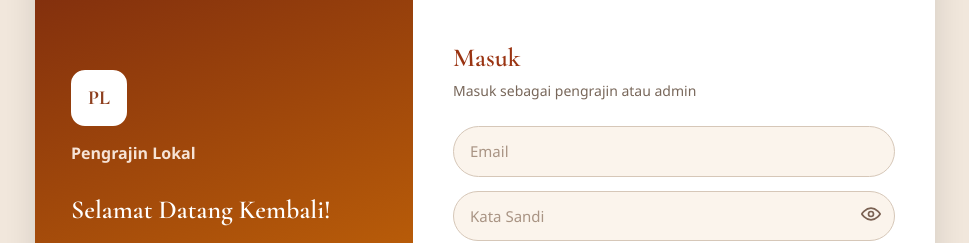
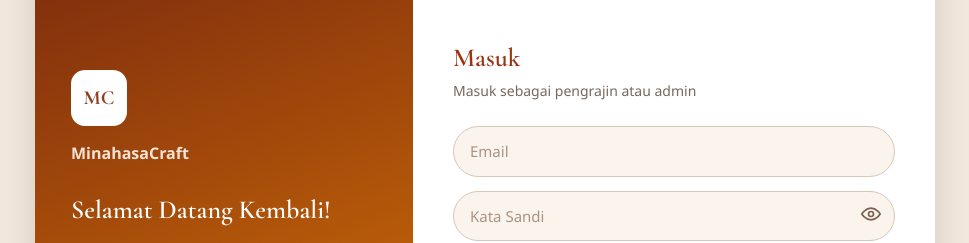
Before and after one commit to David0405-unk/produklokal, a React (Vite) app: page /login in a window 1280 px wide. Shown: the part 184-427 px from the top of the page, without its empty margins (155-1124 px from the left). Built offline with nearby package versions, Linux system fonts and the light colour scheme.

Commit message:
update nama apk

```diff
--- a/src/components/Navbar.jsx
+++ b/src/components/Navbar.jsx
@@ -46,9 +46,9 @@ function Navbar({ role }) {
   return (
     <header className="topbar">
       <div className="topbar-brand">
-        <div className="brand-logo">PL</div>
+        <div className="brand-logo">MC</div>
         <div>
-          <div className="brand-name">Pengrajin Lokal</div>
+          <div className="brand-name">MinahasaCraft</div>
           <div className="brand-sub">Sulawesi Utara</div>
         </div>
       </div>
--- a/src/pages/Login.jsx
+++ b/src/pages/Login.jsx
@@ -38,8 +38,8 @@ function Login() {
     <div className="auth-page">
       <div className="auth-card">
         <div className="auth-left">
-          <div className="auth-logo">PL</div>
-          <div className="auth-brand">Pengrajin Lokal</div>
+          <div className="auth-logo">MC</div>
+          <div className="auth-brand">MinahasaCraft</div>
           <h1 className="auth-welcome">Selamat Datang Kembali!</h1>
           <p className="auth-tagline">Masuk untuk mengelola produk kerajinan dan profil Anda.</p>
           <Link to="/register" className="btn-outline-white">Daftar</Link>
--- a/src/pages/Register.jsx
+++ b/src/pages/Register.jsx
@@ -41,8 +41,8 @@ function Register() {
     <div className="auth-page">
       <div className="auth-card">
         <div className="auth-left">
-          <div className="auth-logo">PL</div>
-          <div className="auth-brand">Pengrajin Lokal</div>
+          <div className="auth-logo">MC</div>
+          <div className="auth-brand">MinahasaCraft</div>
           <h1 className="auth-welcome">Bergabung Bersama Kami</h1>
           <p className="auth-tagline">Daftarkan diri sebagai pengrajin dan perkenalkan karya Anda ke lebih banyak orang.</p>
           <Link to="/login" className="btn-outline-white">Masuk</Link>
```
